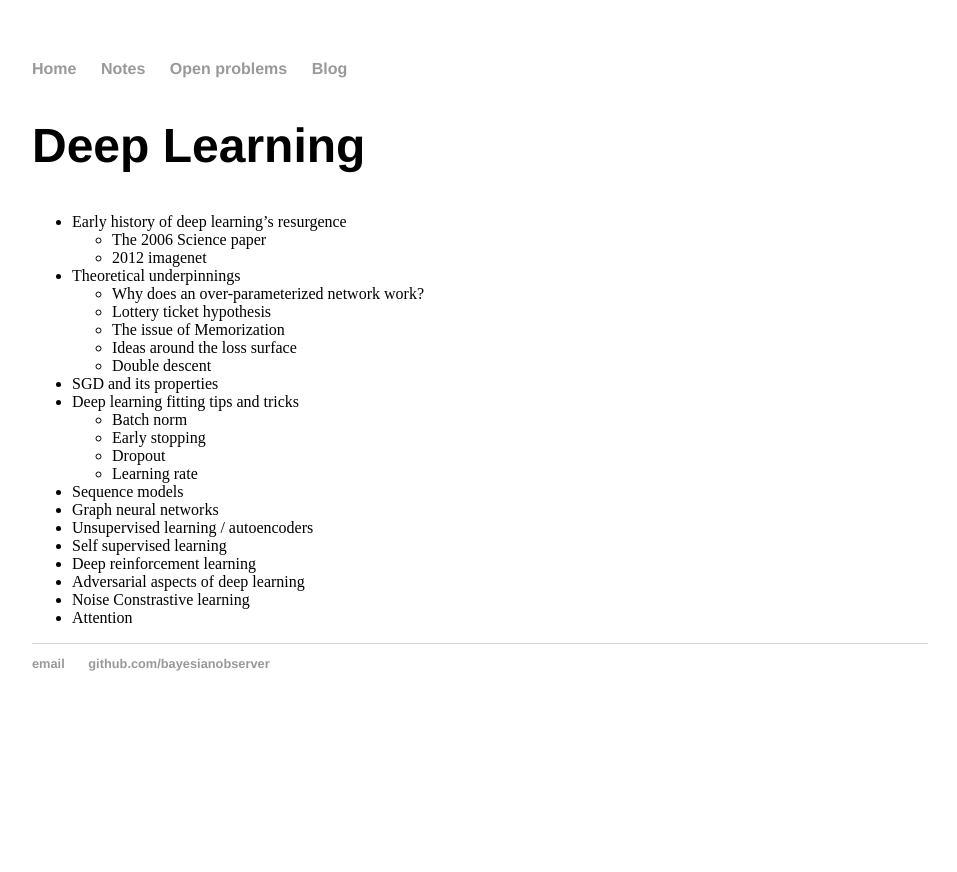
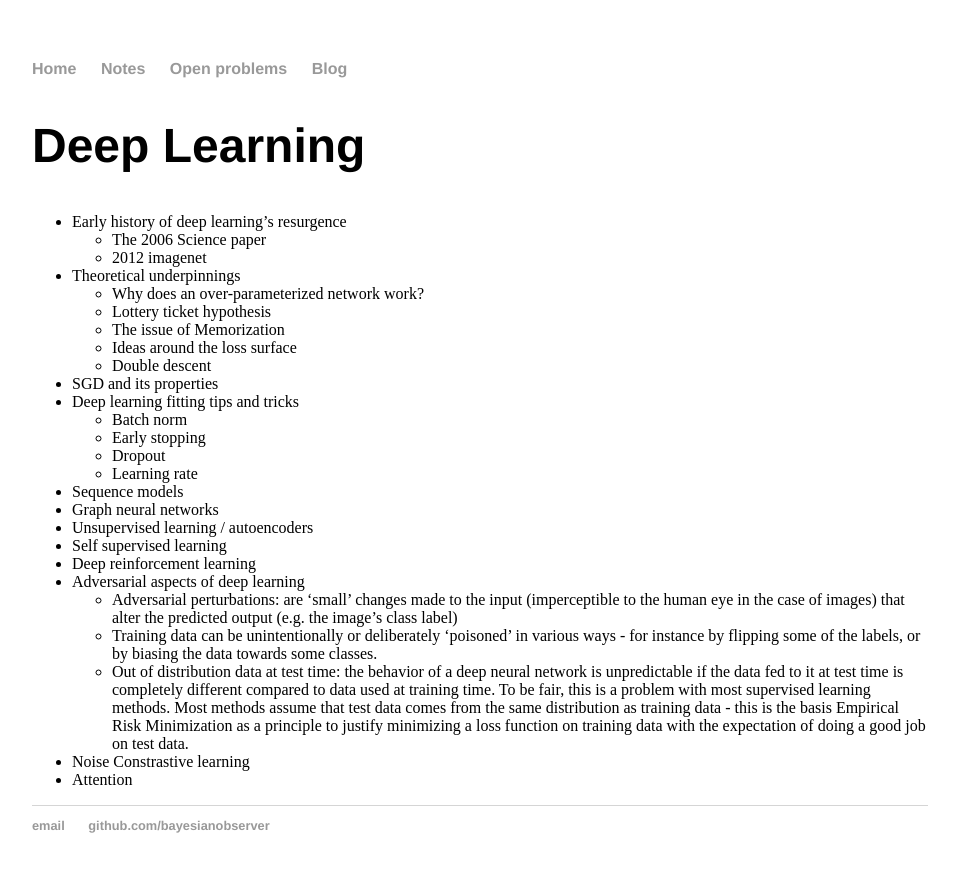
Before and after one commit to bayesianobserver/bayesianobserver.github.io, a Jekyll site: the page built from ml/deeplearning.md, in a window 1280 px wide. Shown: the top 872 px of the page, without its empty margins (160-1117 px from the left). Built offline with Jekyll 4.4.1, drawn with Linux system fonts in a browser that asks for light colours.

Commit message:
Update deeplearning.md

```diff
--- a/ml/deeplearning.md
+++ b/ml/deeplearning.md
@@ -24,5 +24,8 @@ title: Deep Learning
 - Self supervised learning
 - Deep reinforcement learning
 - Adversarial aspects of deep learning
+	- Adversarial perturbations: are 'small' changes made to the input (imperceptible to the human eye in the case of images) that alter the predicted output (e.g. the image's class label)
+	- Training data can be unintentionally or deliberately 'poisoned' in various ways - for instance by flipping some of the labels, or by biasing the data towards some classes.
+	- Out of distribution data at test time: the behavior of a deep neural network is unpredictable if the data fed to it at test time is completely different compared to data used at training time. To be fair, this is a problem with most supervised learning methods. Most methods assume that test data comes from the same distribution as training data - this is the basis Empirical Risk Minimization as a principle to justify minimizing a loss function on training data with the expectation of doing a good job on test data.
 - Noise Constrastive learning
 - Attention
```
